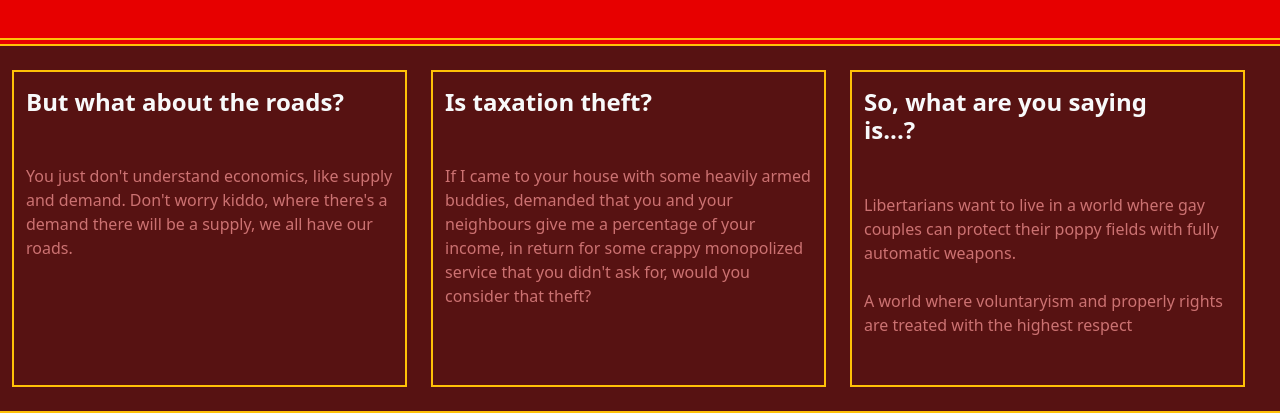
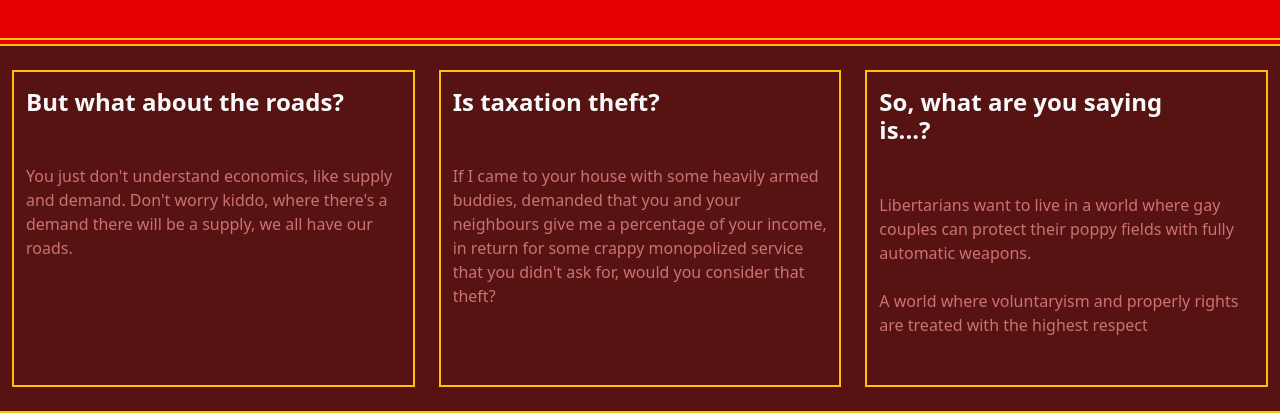
Before and after one commit to tooscco/Libertarians-card, a plain HTML site: page index.html in a window 1280 px wide. Shown: the part 415-828 px from the top of the page. Drawn offline with nearby package versions, Linux system fonts and the light colour scheme.

Commit message:
adjustment done

```diff
--- a/index.html
+++ b/index.html
@@ -29,15 +29,15 @@
 
     <section class="border border-start-0 border-end-0 border-warning border-2 temi text-light p-4 ">
         <div class="row gap-4">
-        <div class="col-4 col-md-3 border border-warning border-2" style="width: 395px; ">
+        <div class="col-lg col-md col-12 border border-warning border-2">
             <h4 class=" mt-3 fw-bold">But what about the roads?</h4>
             <p class="mt-5 fst-normal" style="color: #CC7272;">You just don't understand economics, like supply and demand. Don't worry kiddo, where there's a demand there will be a supply, we all have our roads.</p>
         </div>
-        <div class="col-4 col-md-3 border border-warning border-2 me-" style="width: 395px;">
+        <div class="col-lg col-md col-12 border border-warning border-2 me-" >
             <h4 class="mt-3 fw-bold">Is taxation theft?</h4>
             <p class="mt-5 fst-normal" style="color: #CC7272;">If I came to your house with some heavily armed buddies, demanded that you and your neighbours give me a percentage of your income, in return for some crappy monopolized service that you didn't ask for, would you consider that theft?</p>
         </div>
-        <div class="col-3 col-md-3 border border-warning border-2" style="width: 395px;">
+        <div class="col-lg col-md col-12 border border-warning border-2" >
             <h4 class="mt-3 me-5  fw-bold">So, what are you saying is...?</h4>
             <p class="mt-5 fst-normal" style="color: #CC7272;">Libertarians want to live in a world where gay couples can protect their poppy fields with fully automatic weapons.</p>
             <p class="mt-4 mb-5 fst-normal" style="color: #CC7272;">A world where voluntaryism and properly rights are treated with the highest respect</p>
```
